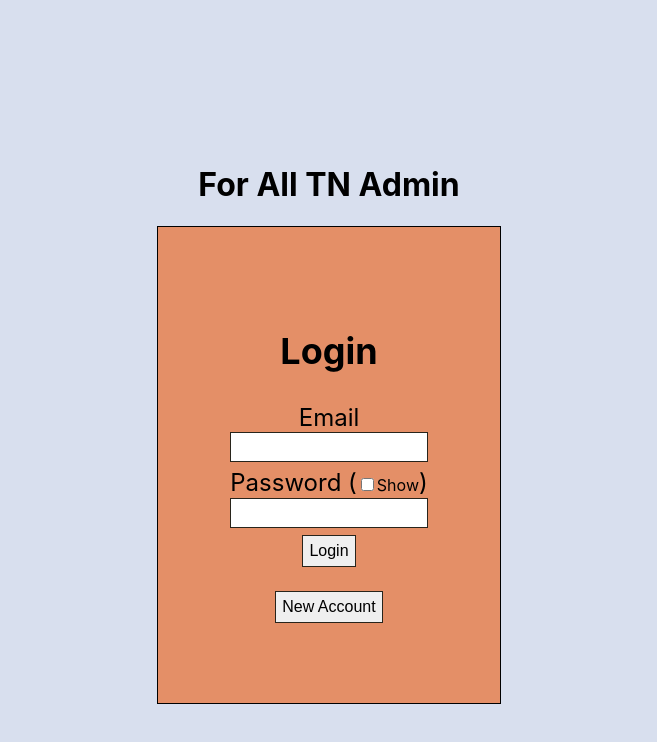
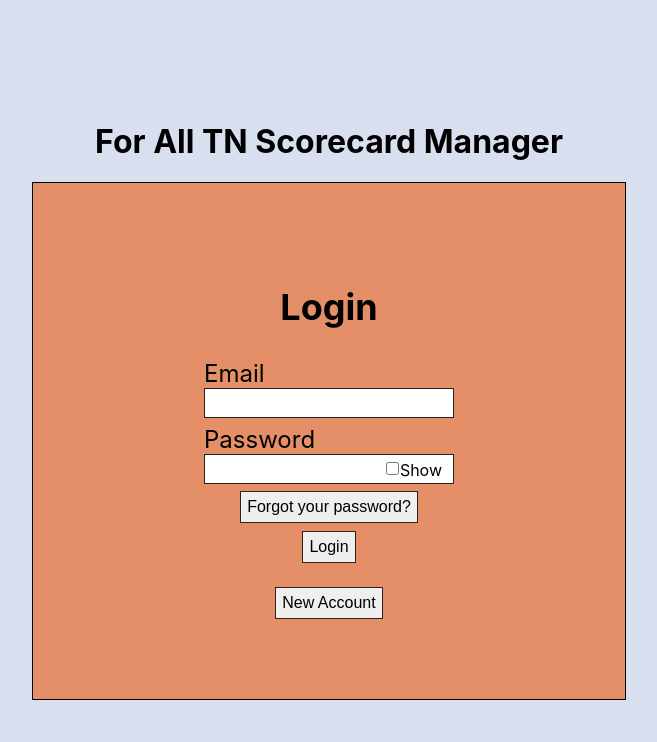
Before and after one commit to josiaheakle/for-all-tn-admin, a React (Create React App) app: page /login in a window 1280 px wide. Shown: the top 742 px of the page, without its empty margins (311-968 px from the left). Built offline with nearby package versions, Linux system fonts and the light colour scheme.

Commit message:
added forgot password, and loading state

```diff
--- a/src/components/App.js
+++ b/src/components/App.js
@@ -20,6 +20,7 @@ import 'react-toastify/dist/ReactToastify.css';
 // media
 import bgImg from "../media/sunsphere.jpg"
 import AccountHub from "./AccountHub.js"
+import Loader, { LoaderContext } from "./Loader.js"
 
 // other
 require('dotenv').config();
@@ -27,12 +28,15 @@ require('dotenv').config();
 
 function App() {
 
-  const [ user, setUser ] = useState(undefined)
+  const [ isLoading, setIsLoading ] = useState(false);
+  const [ user, setUser ] = useState(undefined);
+
+  const updateIsLoading = (bool) => {
+    setIsLoading(bool);
+  }
 
   useEffect(() => {
     UserHandler.setOnUserUpdate(setUser)
-
-    // console.log('on mount')
 
   }, [])
 
@@ -43,14 +47,12 @@ function App() {
 
   return (
     <div className="App" >
-      <ToastContainer hideProgressBar={true}  />
+      <ToastContainer hideProgressBar={true} position={'bottom-right'}  />
       {/* style={{ backgroundImage: `url(${bgImg})` }} */}
         <div className='background-image' ></div>
-
-        {/* <button id='loggout-button' onClick={UserHandler.loggoutUser}>
-          Loggout
-        </button> */}
         <BrowserRouter >
+          <LoaderContext.Provider value={{isLoading, updateIsLoading}} >
+          <Loader ></Loader>
           <Switch>
             <Route exact path='/'>
               {(user===undefined)
@@ -128,6 +130,7 @@ function App() {
               }
             </Route>
           </Switch>
+          </LoaderContext.Provider>
         </BrowserRouter>
     </div>
 
--- /dev/null
+++ b/src/components/Loader.js
@@ -0,0 +1,21 @@
+
+
+import {createContext, useContext, useEffect} from "react"
+
+const LoaderContext = createContext(false);
+
+const Loader = () => {
+
+    const {isLoading, updateIsLoading} = useContext(LoaderContext);
+
+    return (
+        <div className='loader-container'>
+            {(isLoading === true ) ?
+                <div className='loader'></div>
+            :null}
+        </div>
+    );
+}
+
+export default Loader;
+export { LoaderContext };
--- a/src/components/LoginPage.js
+++ b/src/components/LoginPage.js
@@ -1,6 +1,7 @@
 import axios from "axios";
-import { useEffect, useState } from "react";
+import { useContext, useEffect, useState } from "react";
 import { toast } from "react-toastify";
+import { LoaderContext } from "./Loader";
 
 const LoginPage = (props) => {
 
@@ -13,12 +14,78 @@ const LoginPage = (props) => {
     const [ password, setPassword ] = useState()
     const [ firstName, setFirstName ] = useState()
     const [ lastName, setLastName ] = useState()
+    const [ resetPass, setResetPass ] = useState(false);
+    const [ newPass, setNewPass ] = useState('');
+    const [ resetCode, setResetCode ] = useState('');
+    const [ emailSent, setEmailSent ] = useState(false);
+    const [ passwordInputType, setPasswordInputType ] = useState('password');
+
+    const { isLoading, updateIsLoading } = useContext(LoaderContext);
+
+    const sendCode = async (e) =>{
+        e.preventDefault();
+        e.target.reset();
+        updateIsLoading(true)
+
+        const options = {
+            url: `${process.env.REACT_APP_API_URL}/reset/password`,
+            method: "POST",
+            mode: 'cors',
+            headers: {
+                'Content-Type': 'application/json',
+                "Accept": "application/json"
+            },
+            data: {
+                email: email
+            }
+        }
+
+        const res = await axios(options)
+        toast(res.data.message)
+        if(res.data.type === 'SUCCESS') {
+            setEmailSent(true);
+        }
+        updateIsLoading(false)
+
+
+    }
+
+    const sendResetPass = async (e) =>{
+        e.preventDefault();
+        e.target.reset();
+
+        updateIsLoading(true)
+
+        const options = {
+            url: `${process.env.REACT_APP_API_URL}/reset/code`,
+            method: "POST",
+            mode: 'cors',
+            headers: {
+                'Content-Type': 'application/json',
+                "Accept": "application/json"
+            },
+            data: {
+                email: email,
+                code: resetCode,
+                newPass: password
+            }
+        }
+
+        const res = await axios(options)
+        console.log(res)
+        toast(res.data.message)
+        if(res.data.type === 'SUCCESS') {
+            setResetPass(false);
+        }
+
+        updateIsLoading(false)
+
+    }
 
     const loginUser = async () => {
 
         const options = {
             url: `${process.env.REACT_APP_API_URL}/user/login`,
-            // url: 'http://localhost:4000/user/login',
             method: "POST",
             mode: 'cors',
             headers: {
@@ -43,6 +110,7 @@ const LoginPage = (props) => {
 
     const createNewUser = async () => {
 
+        updateIsLoading(true)
         const options = {
             url: `${process.env.REACT_APP_API_URL}/user/new`,
             method: "POST",
@@ -64,6 +132,7 @@ const LoginPage = (props) => {
         if(res.data.type === 'SUCCESS') {
             props.setUser(res.data.user)
         }
+        updateIsLoading(false)
         // console.log(res)
 
     }
@@ -92,6 +161,7 @@ const LoginPage = (props) => {
     }
 
     const togglePasswordVisibility = () => {
+        setPasswordInputType((passwordInputType==='password')?'text':'password');
         const passwordCheckbox = document.getElementById('show-password-button')
         const passwordInput = document.getElementById('password-input')
         if(passwordCheckbox.checked) {
@@ -110,6 +180,13 @@ const LoginPage = (props) => {
         }
     }
 
+    useEffect(()=>{
+        setEmail('');
+        setPasswordInputType('password');
+        setPassword('');
+        setEmailSent(false);
+    }, [resetPass])
+
     // useEffect(() => {
     //     // console.log(`email: ${email}, \npassword: ${password}, \nfirstname: ${firstName}, \nlastname: ${lastName}`)
     // }, [password, email, firstName, lastName])
@@ -118,10 +195,15 @@ const LoginPage = (props) => {
         <div className='LoginPage'>
 
             <div className='login-header'>
-                <h1> For All TN Admin </h1>
+                <h1> For All TN Scorecard Manager </h1>
             </div>
 
+
+            {(resetPass === false) ?
+
             <div className='login-container'>
+
+
 
                 <h2>
                     {(!newAccount)?`Login`:`Create Account`}
@@ -140,14 +222,15 @@ const LoginPage = (props) => {
                             </div>
                         : null}
                         <label htmlFor='password-input'>Password
-
-                            (
-                            <input onChange={togglePasswordVisibility} type='checkbox' id='show-password-button'></input>
-                            <label htmlFor='show-password-button' id='show-password-button-label'>Show</label>
-                            )
+                            <span className='show-password-button-container'>
+                                <input onChange={togglePasswordVisibility} type='checkbox' id='show-password-button'></input>
+                                <label htmlFor='show-password-button' id='show-password-button-label'>Show</label>
+                            </span>
                         </label>
-                        <input onChange={editValue} type='password' id='password-input' required='true'></input>
-
+                            <input onChange={editValue} type={passwordInputType} id='password-input' required='true'></input>
+                        {(newAccount===false)?
+                        <button type='button' onClick={()=>{setResetPass(true)}} >Forgot your password?</button>
+                        :null}
                         <button type='submit' >
                             {(newAccount===true)?
                                 'Create Account'
@@ -174,6 +257,44 @@ const LoginPage = (props) => {
 
 
             </div>
+            :
+
+            <div className='login-container'>
+                <h2>Password Reset</h2>
+
+                {(emailSent === false) ?
+                    <div>
+                        <form onSubmit={sendCode} className='login-form'>
+                            <label htmlFor='email-input'>Email</label>
+                            <input id='email-input' onChange={(e) => {setEmail(e.target.value)}} ></input>
+                            <button type='submit' >Reset Password</button>
+                        </form>
+                    </div>
+                :
+                    <div>
+                        <form onSubmit={sendResetPass} className='login-form'>
+                            <span className='pad-bot'>A code has been sent to your email.</span>
+                            <label htmlFor='email-input'>Code</label>
+                            <input id='email-input' onChange={(e) => {setResetCode(e.target.value)}} ></input>
+                            <label htmlFor='password-input'>Password
+                            <span className='show-password-button-container'>
+                                    <input onChange={togglePasswordVisibility} type='checkbox' id='show-password-button'></input>
+                                    <label htmlFor='show-password-button' id='show-password-button-label'>Show</label>
+                            </span>
+                            </label>
+                                <input onChange={editValue} type={passwordInputType} id='password-input' required='true'></input>
+
+                            <button type='submit' >Reset Password</button>
+                        </form>
+                    </div>
+                }
+
+                <button onClick={()=>{setResetPass(false)}}>Cancel</button>
+            </div>
+
+
+            }
+
         </div>
     );
 }
--- a/src/styles/style.css
+++ b/src/styles/style.css
@@ -21,9 +21,10 @@
 .App {
 
     width: 100vw;
-    min-height: calc(100vh - 3em);
+    /* min-height: calc(100vh - 3em); */
+    min-height: 100vh;
 
-    padding-top: 3em;
+    /* padding-top: 3em; */
 
     /* position: absolute; */
     display: flex;
@@ -449,16 +450,17 @@
 
 .login-form {
     margin-bottom: 1rem;
+    width: 250px;
 }
 
 .login-container {
     display: flex;
     flex-direction: column;
+    align-items: center;
     border: 1px solid black;
     /* border-radius: 10px; */
     padding: 3em;
-
-    max-width: calc(350px - 6em);
+    min-width: 35vw;
     text-align: center;
 
     font-size: 1.5em;
@@ -471,6 +473,9 @@
 
 }
 
+.login-header {
+    justify-self:flex-start;
+}
 
 .align-vertical {
     display: flex;
@@ -632,3 +637,59 @@ label {
 button {
     margin-bottom: .5rem;
 }
+
+.password-input-container {
+    display: flex;
+    flex-direction: row;
+}
+
+.show-password-button-container {
+    display: flex;
+    flex-direction: row;
+    position: relative;
+
+    top: 1.2em;
+    padding-right: .5em;
+    align-items: center;
+}
+
+#show-password-button-label {
+    height: 1em;
+}
+
+#show-password-button {
+    margin: .1em;
+}
+
+label{
+    display: flex;
+    flex-direction: row;
+    justify-content: space-between;
+}
+
+.pad-bot {
+    padding-bottom: 1em;
+}
+
+.loader-container {
+    width: 0;
+    height: 0;
+    position: fixed;
+    top: 60px;
+    right: 120px;
+}
+
+.loader {
+    border: 8px solid #f3f3f3; /* Light grey */
+    border-top: 8px solid black; /* Blue */
+    border-radius: 50%;
+    width: 40px;
+    height: 40px;
+    animation: spin-load 2s linear infinite;
+    margin-bottom: 1em;
+}
+
+@keyframes spin-load {
+    0% { transform: rotate(0deg); }
+    100% { transform: rotate(360deg); }
+}
```
Also changed, not shown: src/components/CandidateHub.js (+6 -2 lines), src/components/CandidateIssue.js (+6 -1 lines), src/components/IssueHub.js (+8 -1 lines), 1 other file (tests, documents, lock files or other folders).
